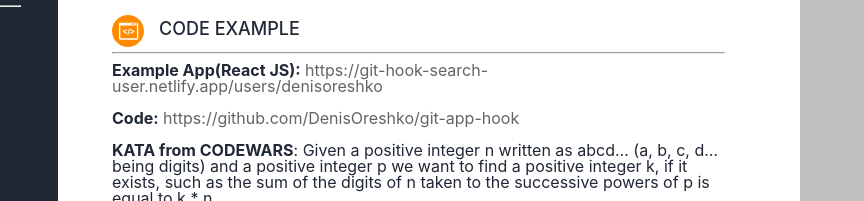
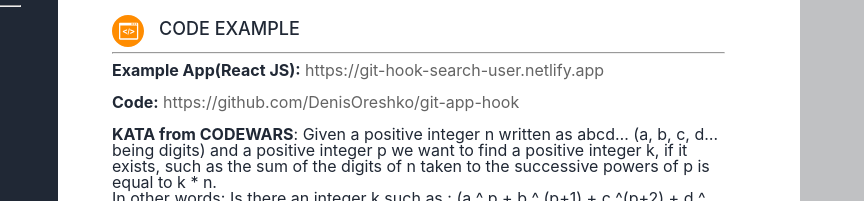
Before and after one commit to DenisOreshko/denisoreshko.github.io, a plain HTML site: page index.html in a window 1280 px wide. Shown: the part 435-636 px from the top of the page, 416-1280 px from the left. Drawn offline with Linux system fonts and the light colour scheme.

Commit message:
Update index.html

```diff
--- a/index.html
+++ b/index.html
@@ -66,7 +66,7 @@
                             <h2>CODE EXAMPLE</h2>
                             <hr class = "line_article">
 			    <span style="font-weight:bold">Example App(React JS):</span>
-			    <a href="https://git-hook-search-user.netlify.app/users/denisoreshko" target="_blank">https://git-hook-search-user.netlify.app/users/denisoreshko</a><br><br>
+			    <a href="https://git-hook-search-user.netlify.app" target="_blank">https://git-hook-search-user.netlify.app</a><br><br>
 			    <span style="font-weight:bold">Code:</span>
 			    <a href="https://github.com/DenisOreshko/git-app-hook" target="_blank">https://github.com/DenisOreshko/git-app-hook</a><br><br>
 
```
